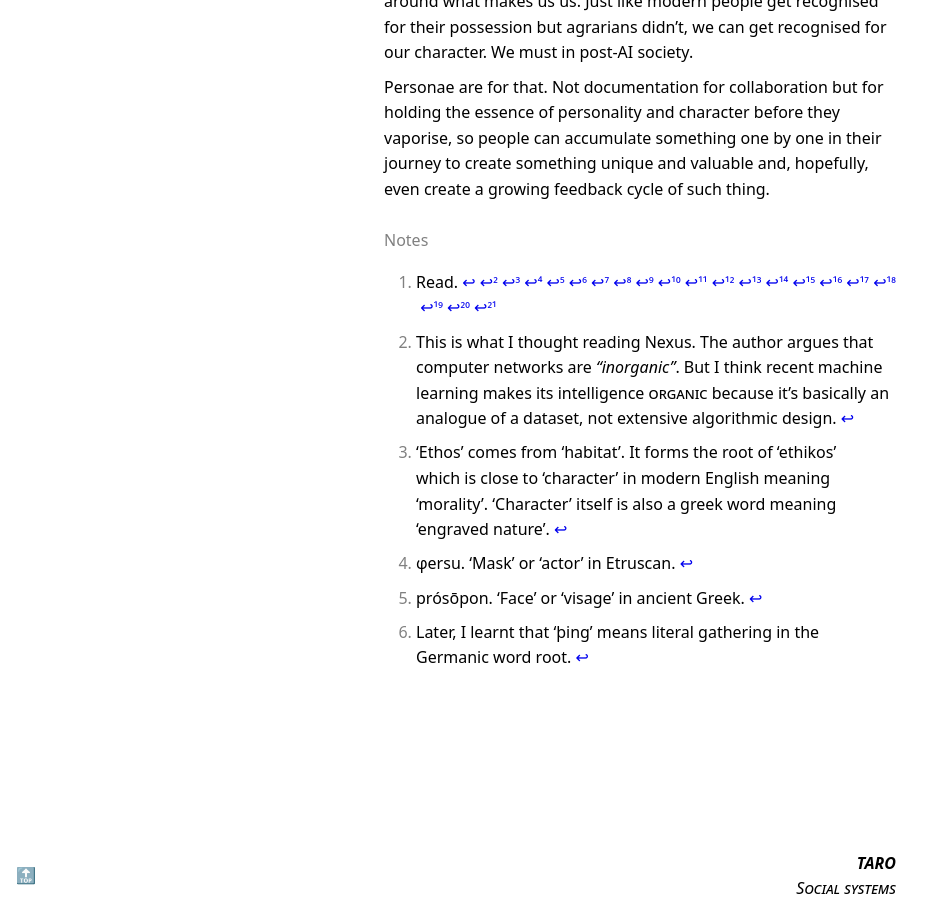
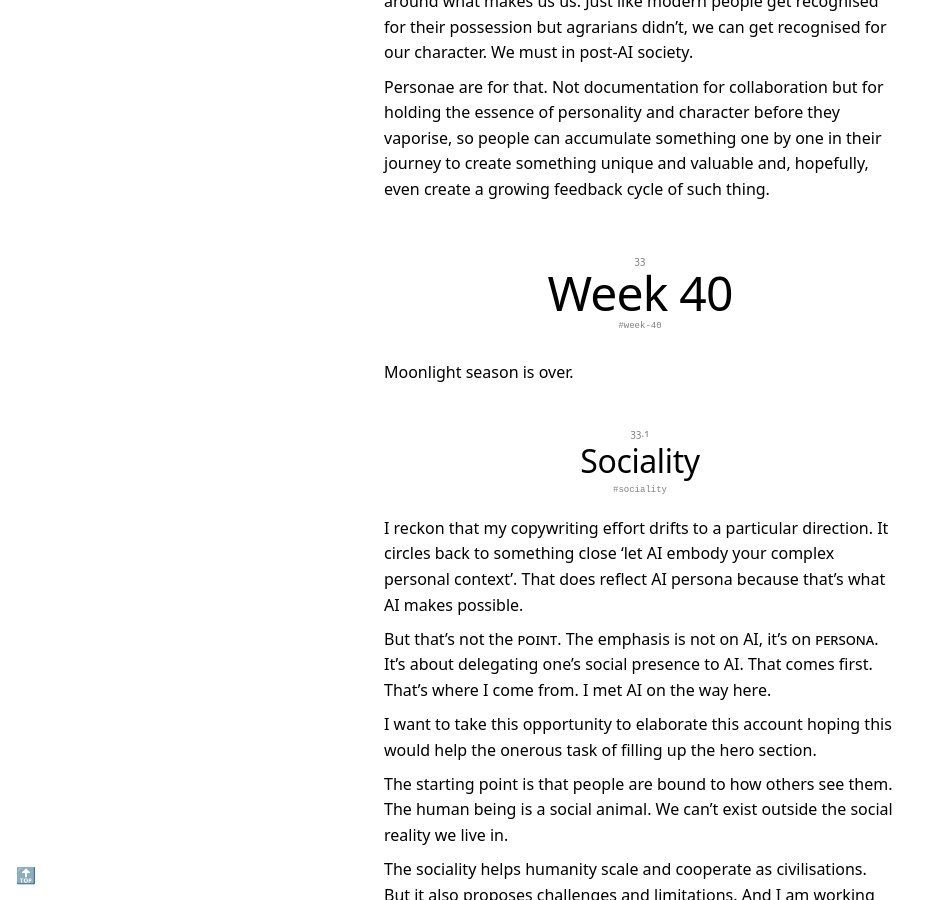
Before and after one commit to taronomy/taronomy, a Jekyll site: the page built from logs/56.md, in a window 1280 px wide and 900 px high, scrolled down 100108 px. Shown: the whole window, without its empty margins (0-942 px from the left). Built offline with Jekyll 4.4.1, drawn with Linux system fonts in a browser that asks for light colours; our own code applies the rules of GitHub Pages for plain Markdown files; some of the changed text lies outside the part shown.

Commit message:
Update 56.md

```diff
--- a/logs/56.md
+++ b/logs/56.md
@@ -1724,3 +1724,23 @@ The hard thing is that something important in our lives is incredibly difficult
 That's what I'm working on. We need some solid infrastructure around what makes us us. Just like modern people get recognised for their possession but agrarians didn't, we can get recognised for our character. We must in post-AI society.
 
 Personae are for that. Not documentation for collaboration but for holding the essence of personality and character before they vaporise, so people can accumulate something one by one in their journey to create something unique and valuable and, hopefully, even create a growing feedback cycle of such thing.
+
+# Week 40
+
+Moonlight season is over.
+
+## Sociality
+
+I reckon that my copywriting effort drifts to a particular direction. It circles back to something close 'let AI embody your complex personal context'. That does reflect AI persona because that's what AI makes possible.
+
+But that's not the *point*. The emphasis is not on AI, it's on *persona*. It's about delegating one's social presence to AI. That comes first. That's where I come from. I met AI on the way here.
+
+I want to take this opportunity to elaborate this account hoping this would help the onerous task of filling up the hero section.
+
+The starting point is that people are bound to how others see them. The human being is a social animal. We can't exist outside the social reality we live in.
+
+The sociality helps humanity scale and cooperate as civilisations. But it also proposes challenges and limitations. And I am working on making a breakthrough, because I've seen that it's possible from the historical account of modernisation.
+
+So, I'm using AI for making people understand one another and organise themselves into brighter constellations. A persona is supposed to consist the social layer that makes this happen. To define this layer clearly, I introduced the concept of [ludicity](#ludicity). We don't have to conflate character and identity. By making a gap between our existential self and out social roles, we can be more experimental and progressive.
+
+The product should also lean into this angle and differentiate from generic knowledge management software. *It's crucial to portray a persona as an effective social representation of the author.* It's about giving the author control. That's what I call autonomy. Perhaps the design of layered chat itself is much of importance that makes it work in the first place.
```
